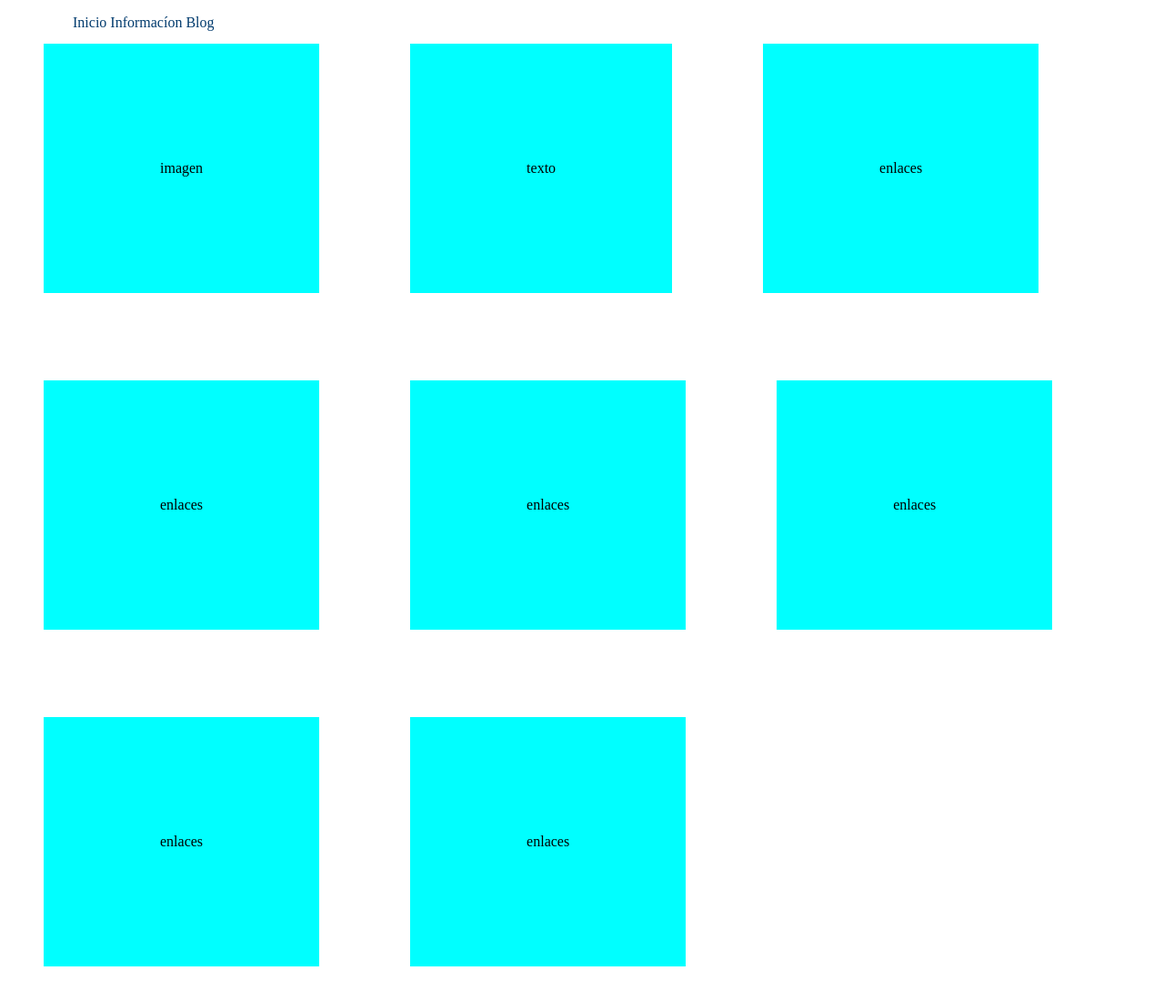
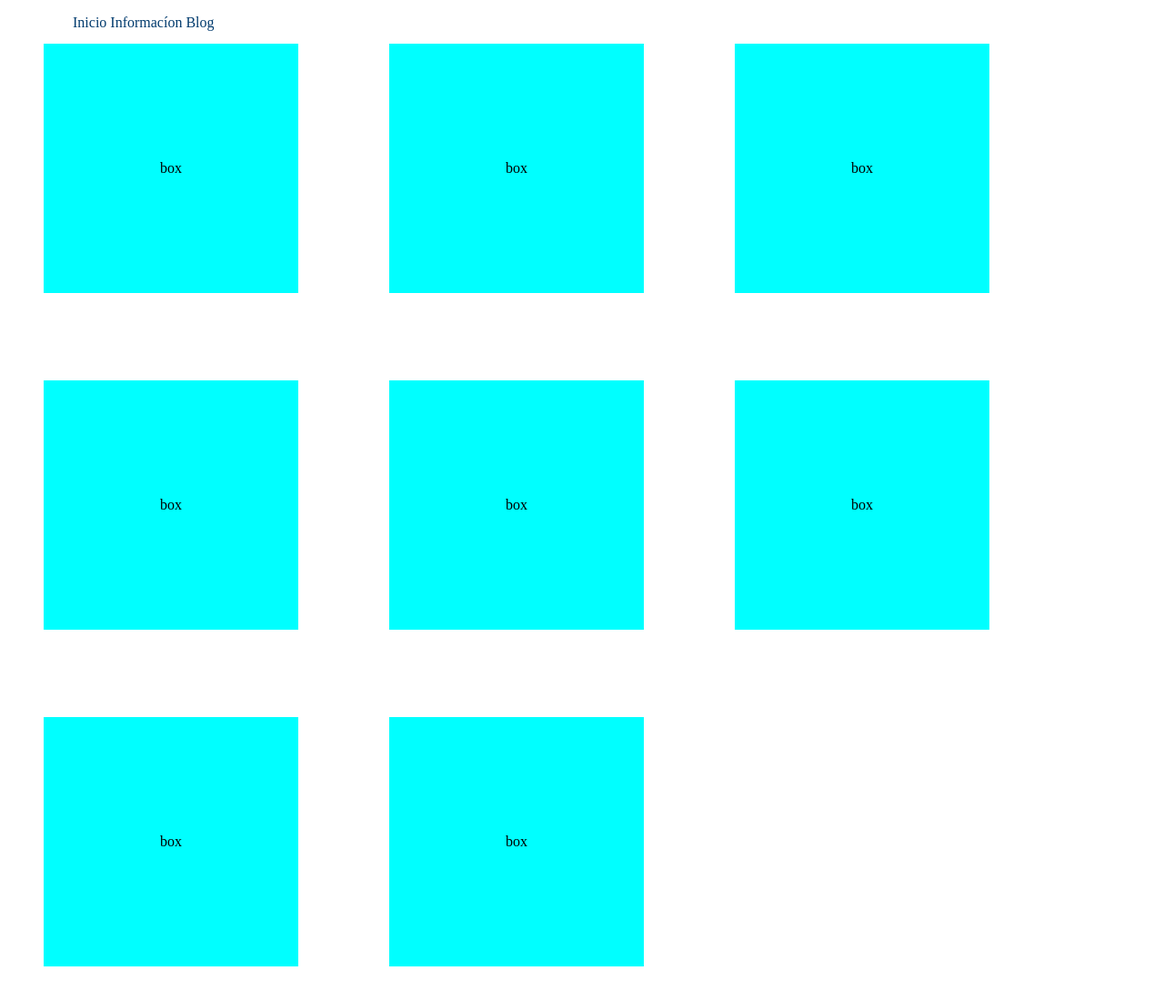
Before and after one commit to IzzyGrant/Pilares-Evidences, a plain HTML site: page primerapagwebAct6/index.html in a window 1280 px wide. Shown: the whole page at 91% size. Drawn offline with Linux system fonts and the light colour scheme.

Commit message:
from windows

```diff
--- a/primerapagwebAct6/index.html
+++ b/primerapagwebAct6/index.html
@@ -17,14 +17,14 @@
         <section>
 
         </section>
-        <div class="imgpr">imagen</div>
-        <div class="imgpr">texto</div>
-        <div class="imgpr">enlaces</div>
-        <div class="imgpr">enlaces</div>
-        <div class="imgpr">enlaces</div>
-        <div class="imgpr">enlaces</div>
-        <div class="imgpr">enlaces</div>
-        <div class="imgpr">enlaces</div>
+        <div class="imgpr">box</div>
+        <div class="imgpr">box</div>
+        <div class="imgpr">box</div>
+        <div class="imgpr">box</div>
+        <div class="imgpr">box</div>
+        <div class="imgpr">box</div>
+        <div class="imgpr">box</div>
+        <div class="imgpr">box</div>
 
 </body>
 <footer></footer>
```
